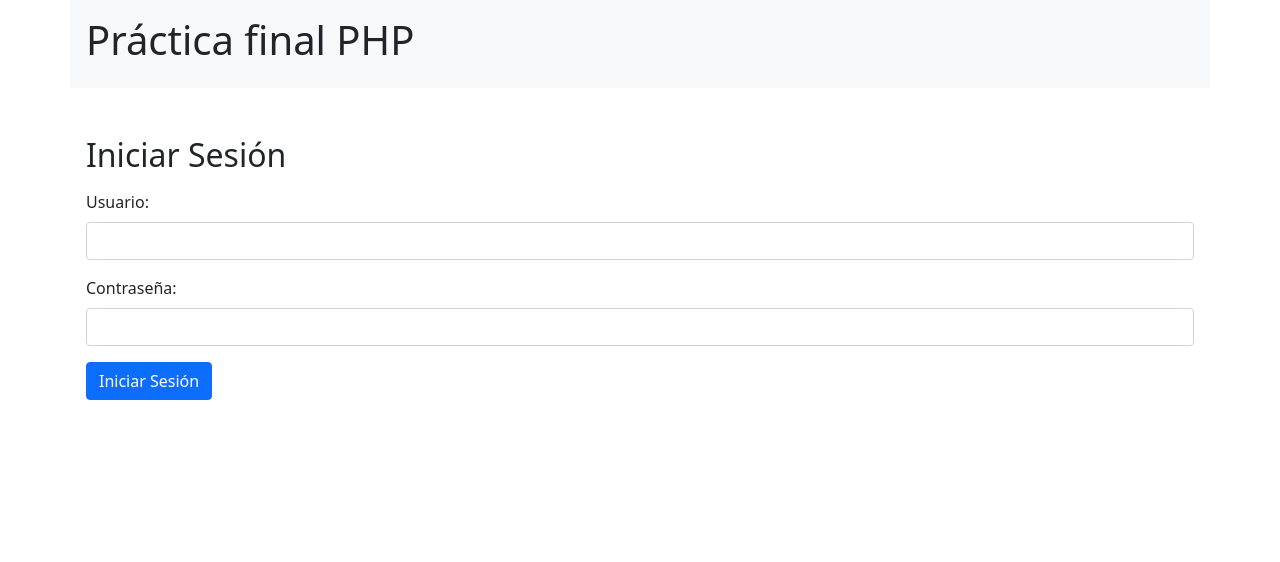
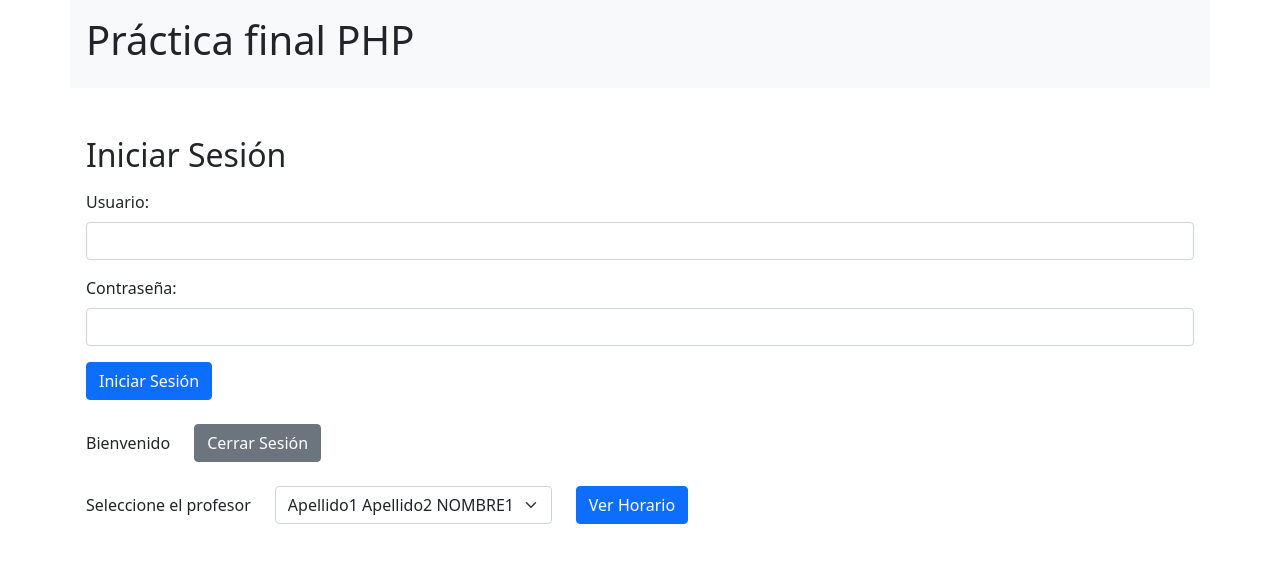
Before and after one commit to Andyloz/rec-junio-php, a React app: page / in a window 1280 px wide. Shown: the top 562 px of the page. Built offline with nearby package versions, Linux system fonts and the light colour scheme.

Commit message:
Add the welcome layer and the teacher selector form

```diff
--- a/src-js/components/Layout/Main.tsx
+++ b/src-js/components/Layout/Main.tsx
@@ -1,11 +1,15 @@
 import React from 'react'
 import LoginForm from '../Forms/LoginForm'
+import TeacherSelectorForm from '../Forms/TeacherSelectorForm'
+import WelcomeLayer from '../WelcomeLayer'
 
 const Main = () => {
   return (
     <main className="container px-3">
       <h2 className="mb-3 mt-5 text-center text-sm-start">Iniciar Sesión</h2>
       <LoginForm/>
+      <WelcomeLayer/>
+      <TeacherSelectorForm/>
     </main>
   )
 }
```
